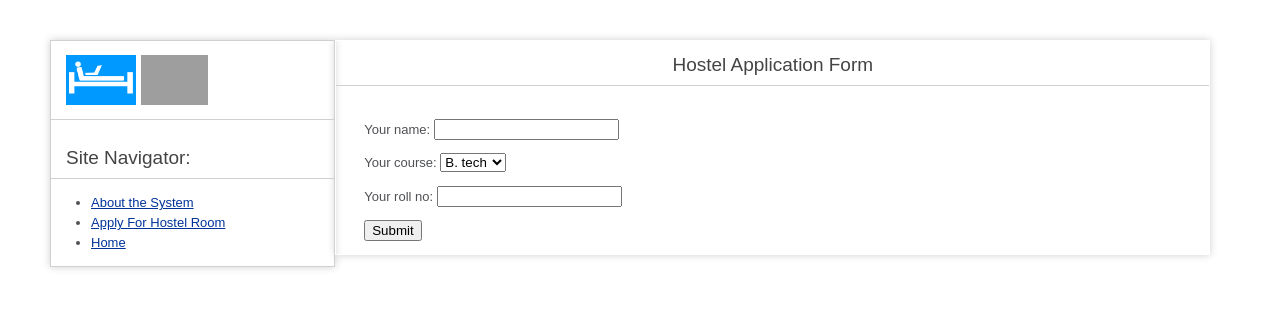
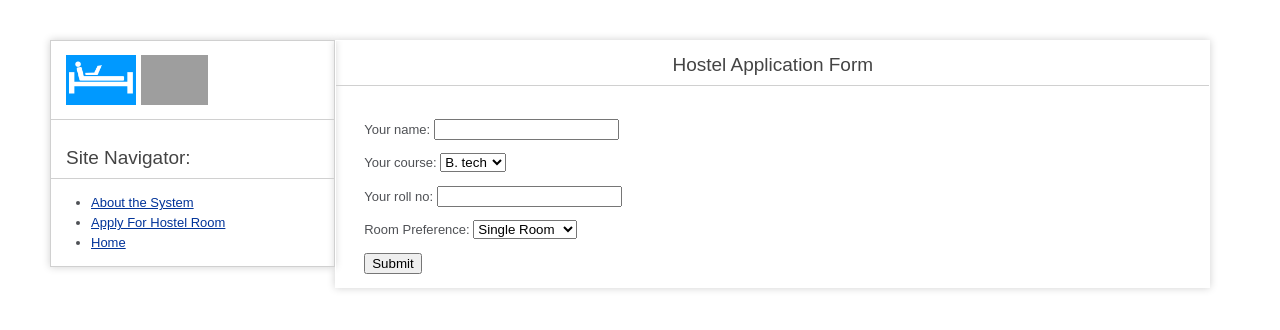
Before and after one commit to kumarsivarajan/cse300-group10, a CodeIgniter app: page /cse300-group10/index.php/welcome/name_rollno in a window 1280 px wide. Shown: the top 330 px of the page. Run offline with CodeIgniter, Linux system fonts and the light colour scheme; grey boxes are pictures that could not be loaded.

Commit message:
Room preference added

```diff
--- a/application/controllers/welcome.php
+++ b/application/controllers/welcome.php
@@ -76,6 +76,7 @@ class Welcome extends CI_Controller {
 		$cssfiles[]="styles.css";
 		$data['css']=$cssfiles;
 		$course = $_POST['course'];  // student course as in(mtech,btech)
+		$room_preference = $_POST['room_preference']; // room preferesnce (as in type of room single,double ..)
 		$name = $_POST['name'];
 		//Process $name
 		$roll = $_POST['roll'];
@@ -83,6 +84,7 @@ class Welcome extends CI_Controller {
 		$data['name']=$name;
 		$data['roll']=$roll;
 		$data['course']=$course;
+		$data['room_preference']=$room_preference;
 		$navigation_data['navTab']='apply';
 		$navigation_data['base_url']=$base_url;
 		$data['content_navigation'] = $this->load->view('navigation_bar', $navigation_data, true);
--- a/application/views/display_details.php
+++ b/application/views/display_details.php
@@ -12,6 +12,7 @@
 		Hi <?php echo $name; ?>.<br />
 		You are roll no. <?php echo $roll; ?>.<br />
 		your course is <?php echo $course; ?>.<br />
+		Your Prefer <?php echo $room_preference; ?>.<br />
 	</div>
 	</div>
 </body>
--- a/application/views/name_rollno.php
+++ b/application/views/name_rollno.php
@@ -38,8 +38,13 @@
 				</select>
 			</p>
 			<p>Your roll no: <input type="text" name="roll" id="roll"/></p>
-			<p>
-
+			<p>Room Preference:
+			<select name="room_preference" size = "1" onclick="">
+					<option selected> Single Room</option>
+					<option> Double Room</option>
+					<option> Triple Room</option>
+				</select>
+			</p>
 			<p><input type="submit"  /></p>
 
 			<div hidden="true" id="error1" ><font color="red">* Name field should not be empty</font></div>
```
